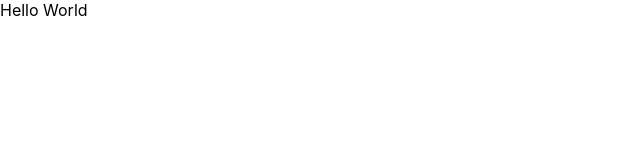
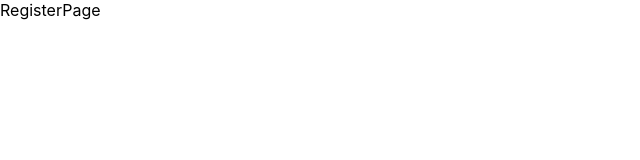
Before and after one commit to AnthonyTlei/amazon-clone-frontend, a React (Create React App) app: page /register in a window 1280 px wide. Shown: the top 160 px of the page, without its empty margins (0-640 px from the left). Built offline with nearby package versions, Linux system fonts and the light colour scheme.

Commit message:
Added Basic Pages

```diff
--- a/src/App.tsx
+++ b/src/App.tsx
@@ -1,8 +1,22 @@
 import { ThemeProvider } from "@emotion/react";
 import { theme } from "./shared/utils/theme";
+import { Route, BrowserRouter as Router, Routes } from "react-router-dom";
+import HomePage from "./pages/Home.page";
+import RegisterPage from "./pages/Register.page";
+import SigninPage from "./pages/Signin.page";
 
 function App() {
-  return <ThemeProvider theme={theme}>Hello World</ThemeProvider>;
+  return (
+    <ThemeProvider theme={theme}>
+      <Router>
+        <Routes>
+          <Route path="/" element={<HomePage />} />
+          <Route path="/register" element={<RegisterPage />} />
+          <Route path="/signin" element={<SigninPage />} />
+        </Routes>
+      </Router>
+    </ThemeProvider>
+  );
 }
 
 export default App;
--- /dev/null
+++ b/src/pages/Home.page.tsx
@@ -0,0 +1,7 @@
+const HomePage = () => {
+  return (
+    <div>HomePage</div>
+  )
+}
+
+export default HomePage
--- /dev/null
+++ b/src/pages/Register.page.tsx
@@ -0,0 +1,7 @@
+const RegisterPage = () => {
+  return (
+    <div>RegisterPage</div>
+  )
+}
+
+export default RegisterPage
--- /dev/null
+++ b/src/pages/Signin.page.tsx
@@ -0,0 +1,9 @@
+import React from 'react'
+
+const SigninPage = () => {
+  return (
+    <div>SigninPage</div>
+  )
+}
+
+export default SigninPage
```
